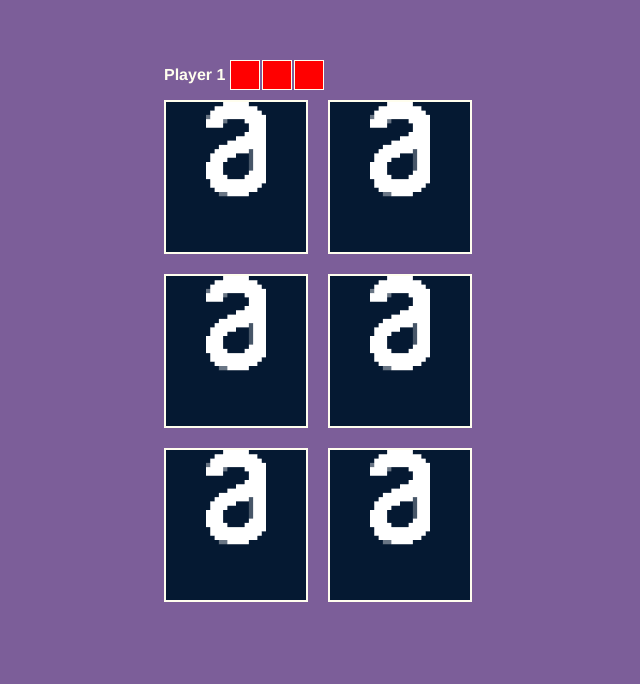
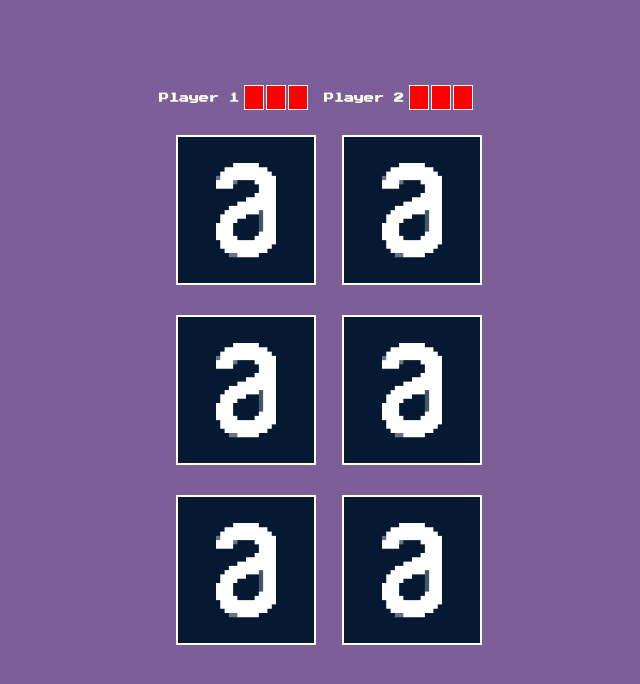
Before and after one commit to Julio-Freitas/jsToReact, a website built with Vite: page index.html in a window 1280 px wide. Shown: the whole page, without its empty margins (316-956 px from the left). Built offline with nearby package versions, Linux system fonts and the light colour scheme.

Commit message:
:sparkles: Create CardFrontBack, effect cardFrontBack and adjust layout app

```diff
--- a/index.html
+++ b/index.html
@@ -5,6 +5,9 @@
     <link rel="icon" type="image/svg+xml" href="favicon.svg" />
     <meta name="viewport" content="width=device-width, initial-scale=1.0" />
     <title>Vite App</title>
+    <link rel="preconnect" href="https://fonts.googleapis.com">
+  <link rel="preconnect" href="https://fonts.gstatic.com" crossorigin>
+  <link href="https://fonts.googleapis.com/css2?family=Press+Start+2P&display=swap" rel="stylesheet">
   </head>
   <body>
     <div id="app"></div>
--- a/main.js
+++ b/main.js
@@ -1,13 +1,12 @@
-import CardPlayer from "./src/components/CardPlayer";
 import BoardGame from "./src/components/objects/BoardGame";
+import ScoreBoard from "./src/components/objects/scoreBoard";
 
-import "./style.css";
 import "./src/styles/settings/colors.css";
 import "./src/styles/generic/reset.css";
 import "./src/styles/elements/base.css";
 
 const app = document.querySelector("#app");
 
-const $htmlCardGame = `<div>${CardPlayer(1)} ${BoardGame(6)}</div>`;
+const $htmlCardGame = `<div> ${ScoreBoard()}${BoardGame(6)}</div>`;
 
 app.insertAdjacentHTML("beforeend", $htmlCardGame);
--- /dev/null
+++ b/src/components/CardFrontBack/index.js
@@ -0,0 +1,23 @@
+import CardGame from "../CardGame";
+import "./style.css";
+
+window.cardFrontBack = {};
+window.cardFrontBack._handleClick = ({ target }) => {
+  const $cardFrontBack = event.target.closest(".card-front-back ");
+  $cardFrontBack.classList.toggle("active");
+};
+
+export default function CardFrontBack() {
+  return /*html */ `
+    <div class="card-front-back " onclick="cardFrontBack._handleClick(event)">
+      <div class="card-fliper">
+        <div class="card-front">
+            ${CardGame()}
+          </div>
+          <div class="card-back">
+            ${CardGame("css", "css")}
+          </div>
+        </div>
+      </div>
+  `;
+}
--- /dev/null
+++ b/src/components/CardFrontBack/style.css
@@ -0,0 +1,36 @@
+.card-front-back{
+  width: 130px;
+  height: 160px;
+}
+
+.card-front-back.active .card-fliper{
+  transform: rotateY(180deg);
+}
+.card-fliper{
+  position: relative;
+  width: 100%;
+  height: 100%;
+  transition: transform 0.6s cubic-bezier(0.42, 0, 0.5, 1.68);
+  transform-style: preserve-3d;
+}
+
+.card-front, .card-back {
+  position: absolute;
+  top: 0;
+  left: 0;
+  right: 0;
+  backface-visibility: hidden;
+  width: 100%;
+  height: 100%;
+}
+.card-back {
+  font-size: 20px;
+  color: red;
+  font-weight: bold;
+  transform: rotateY(180deg);
+
+}
+.card-front-back.active .card-game {
+  transition: ease-in .65s;
+  background-color: #dea7b8 !important;
+}
--- a/src/components/CardGame/index.js
+++ b/src/components/CardGame/index.js
@@ -1,20 +1,9 @@
 import "./style.css";
-const _handleClickFront = (event) => {
-  console.log(event);
-};
-const CardGame = () => {
-  return `
+
+const CardGame = (icon = "alura-pixel", alt = "alura") => {
+  return /* html */ `
     <article class="card-game">
-    <div class="card-fliper">
-      <div class="card-front">
-       <img src="../images/alura-pixel.png" atl="alura" title="img alura" />
-      </div >
-       <div class="card-back">
-         COSTAS
-      </div>
-
-    </div>
-
+     <img src="../images/${icon}.png" atl=${alt} title="img ${alt}" />
     </article>
   `;
 };
--- a/src/components/CardGame/style.css
+++ b/src/components/CardGame/style.css
@@ -1,4 +1,5 @@
 .card-game{
+  box-sizing: border-box;
   background-color:var(--color-alura);
   width: 140px;
   height: 150px;
@@ -6,29 +7,5 @@
   justify-content: center;
   align-items: center;
   border: 2px solid var(--color-white);
-  perspective: 1000px;
+  cursor: pointer;
 }
-/* .card-game:hover .card-fliper{
-  transform: rotateY(180deg);
-} */
-.card-fliper{
-  position: relative;
-  width: 100%;
-  height: 100%;
-  transition: transform 0.6s;
-  transform-style: preserve-3d;
-}
-
-.card-front, .card-back {
-  position: absolute;
-  top: 0;
-  left: 0;
-  right: 0;
-  backface-visibility: hidden;
-}
-.card-back {
-  font-size: 20px;
-  color: red;
-  font-weight: bold;
-  transform: rotateY(180deg);
-}
--- a/src/components/CardPlayer/index.js
+++ /dev/null
@@ -1,15 +0,0 @@
-import "./style.css";
-const CardPlayer = (player) => {
-  return `
-    <div class="card-player">
-    <span>Player ${player} </span>
-      <div class="card-divison-grid">
-        <div class="item"></div>
-        <div class="item"></div>
-        <div class="item"></div>
-      </div>
-    </div>
-  `;
-};
-
-export default CardPlayer;
--- a/src/components/CardPlayer/style.css
+++ /dev/null
@@ -1,20 +0,0 @@
-.card-player{
-  color: var(--color-white);
-  font-weight: bold;
-  text-align: left;
-  margin-bottom: 10px;
-  display: flex;
-  align-items: center;
-}
-
-.card-divison-grid {
-  display: grid;
-  height: 30px;
-  margin-left: 5px;
-  grid-gap: 2px;
-  grid-template-columns: 30px 30px 30px;
-}
-.card-divison-grid > .item {
-  background-color: red;
-  border: 1px solid var(--color-white)
-}
--- /dev/null
+++ b/src/components/PlayerName/index.js
@@ -0,0 +1,10 @@
+import "./style.css";
+const PlayerName = (player) => {
+  return /* html */ `
+    <div class="card-player">
+      <span class="player">Player ${player} </span>
+    </div>
+  `;
+};
+
+export default PlayerName;
--- /dev/null
+++ b/src/components/PlayerName/style.css
@@ -0,0 +1,12 @@
+.card-player{
+  font-weight: bold;
+  text-align: left;
+  display: flex;
+  align-items: center;
+  flex: 1;
+}
+
+.player {
+  color: var(--color-white);
+  font-size: 1rem;
+}
--- a/src/components/objects/BoardGame/index.js
+++ b/src/components/objects/BoardGame/index.js
@@ -1,9 +1,10 @@
-import CardGame from "../../../components/CardGame";
+import CardFrontBack from "../../CardFrontBack";
+
 import "./style.css";
 function BoardGame(amoutCard) {
-  const $htmlCardGame = CardGame();
-  const $htmlContent = $htmlCardGame.repeat(amoutCard);
-  return `
+  const $htmlCardFrontBack = CardFrontBack();
+  const $htmlContent = $htmlCardFrontBack.repeat(amoutCard);
+  return /* html */ `
     <section class="board-game">
     ${$htmlContent}
     </section>
--- a/src/components/objects/BoardGame/style.css
+++ b/src/components/objects/BoardGame/style.css
@@ -2,5 +2,6 @@
   margin: 0 auto;
   display: flex;
   flex-wrap: wrap;
+  justify-content: space-evenly;
   gap: 20px;
 }
--- /dev/null
+++ b/src/components/objects/scoreBoard/index.js
@@ -0,0 +1,25 @@
+import "./style.css";
+import PlayerName from "../../PlayerName";
+
+export default function ScoreBoard() {
+  return /* html */ `
+  <header class="score-board">
+     <div class="score-board__container">
+      ${PlayerName(1)}
+        <div class="card-divison-grid">
+          <div class="item"></div>
+          <div class="item"></div>
+          <div class="item"></div>
+        </div>
+      </div>
+     <div class="score-board__container">
+      ${PlayerName(2)}
+        <div class="card-divison-grid">
+          <div class="item"></div>
+          <div class="item"></div>
+          <div class="item"></div>
+        </div>
+      </div>
+    </header>
+    `;
+}
--- /dev/null
+++ b/src/components/objects/scoreBoard/style.css
@@ -0,0 +1,22 @@
+.score-board{
+  display: flex;
+  justify-content: space-evenly;
+  padding: 2.5rem 0;
+}
+.score-board__container {
+  display: flex;
+  align-items: center;
+  width: 100%;
+}
+.card-divison-grid {
+  display: grid;
+  height: 25px;
+  margin-left: 5px;
+  gap: 2px;
+  flex: 1;
+  grid-template-columns: 20px 20px 20px;
+}
+.card-divison-grid > .item {
+  background-color: red;
+  border: 1px solid var(--color-white)
+}
--- a/src/styles/elements/base.css
+++ b/src/styles/elements/base.css
@@ -1,5 +1,19 @@
+html, body{
+  font-size: 10px;
+  height: 100%;
+}
+
 body{
   background-color: var(--color-pow-and-power);
-  max-width: 320px;
+  max-width: 330px;
   margin: 0 auto;
+  font-family: 'Press Start 2P', cursive !important;
+
 }
+#app {
+  -webkit-font-smoothing: antialiased;
+  -moz-osx-font-smoothing: grayscale;
+  text-align: center;
+  color: #2c3e50;
+  margin-top: 60px;
+}
--- a/style.css
+++ /dev/null
@@ -1,8 +0,0 @@
-#app {
-  font-family: Avenir, Helvetica, Arial, sans-serif;
-  -webkit-font-smoothing: antialiased;
-  -moz-osx-font-smoothing: grayscale;
-  text-align: center;
-  color: #2c3e50;
-  margin-top: 60px;
-}
```
Also changed, not shown: images/css.png (added), images/html.png (added), images/javascript.png (added).
